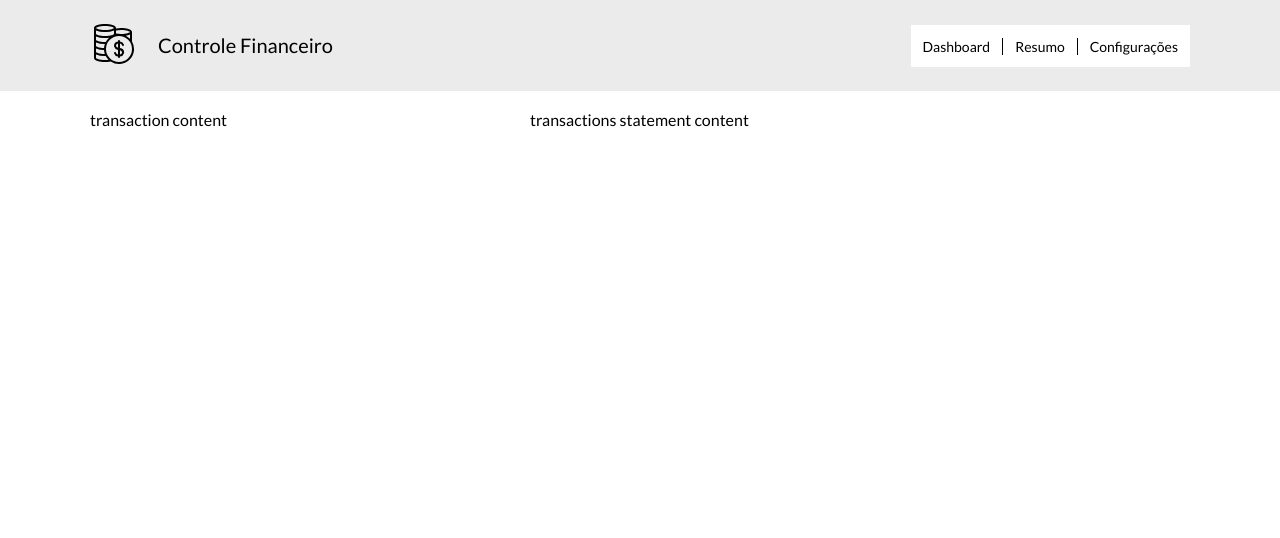
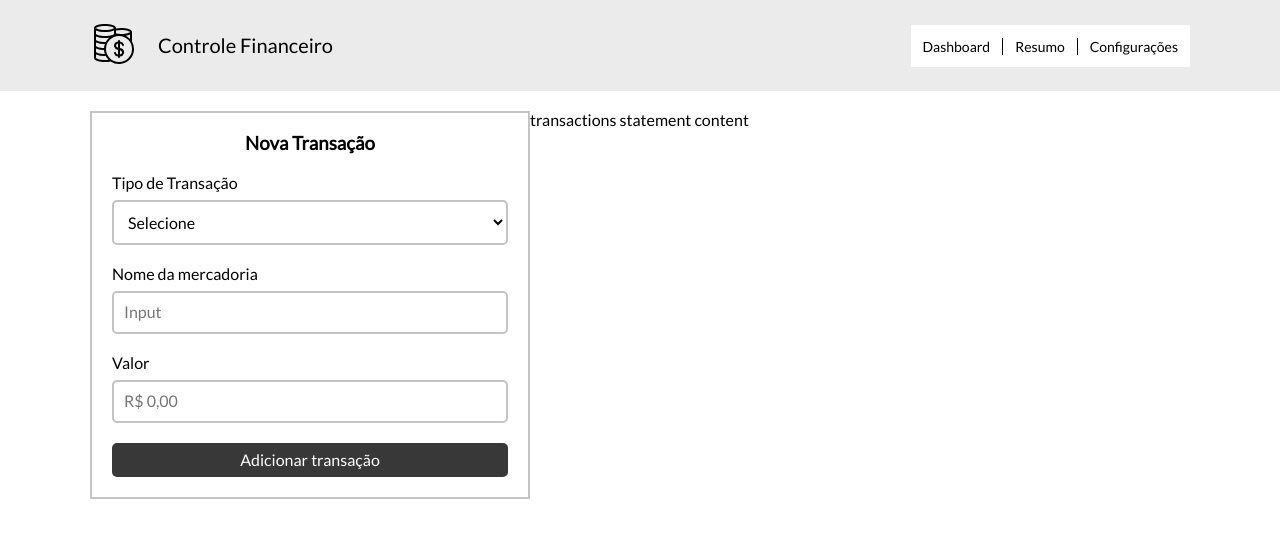
Before and after one commit to rribeiro93/vv-financial-control, an Angular app: page / in a window 1280 px wide. Shown: the top 538 px of the page. Built offline with nearby package versions, Linux system fonts and the light colour scheme.

Commit message:
Adding new transaction form

```diff
--- a/src/app/transaction/transaction.component.html
+++ b/src/app/transaction/transaction.component.html
@@ -1 +1,36 @@
-transaction content
+<form>
+
+  <h3>Nova Transação</h3>
+
+  <div class="form-gorup">
+    <div class="input-group">
+      <label for="transaction-type">Tipo de Transação</label>
+      <select id="transaction-type">
+        <option value="">Selecione</option>
+        <option value="Compra">Compra</option>
+        <option value="Venda">Venda</option>
+      </select>
+    </div>
+
+    <div class="input-group">
+      <label for="commodity-name">Nome da mercadoria</label>
+      <input
+        type="text"
+        id="commodity-name"
+        placeholder="Input"
+      >
+    </div>
+
+    <div class="input-group">
+      <label for="commodity-value">Valor</label>
+      <input
+        type="text"
+        id="commodity-value"
+        placeholder="R$ 0,00"
+      >
+    </div>
+  </div>
+
+  <p><button type="button">Adicionar transação</button></p>
+
+</form>
--- a/src/app/transaction/transaction.component.scss
+++ b/src/app/transaction/transaction.component.scss
@@ -0,0 +1,79 @@
+@import '../../shared/css/default';
+@import '../../shared/css/displays';
+
+form {
+  display: block;
+
+  border: 2px solid #c5c4c4;
+  padding: $default-element-spacing;
+
+  @include mobile {
+    border-bottom: 2px solid #c5c4c4;
+    padding-bottom: $default-element-spacing + 10px;
+
+    h3 {
+      display: none;
+    }
+  }
+
+  h3 {
+    text-align: center;
+    margin-top: 0;
+  }
+}
+
+.input-group {
+  display: block;
+  margin-bottom: $default-element-spacing;
+
+  @include tablet {
+    display: inline-block;
+    vertical-align: middle;
+    width: 44%;
+
+    &:first-child,
+    &:last-child {
+      width: 25%;
+    }
+
+    &:not(:last-child) {
+      margin-right: $default-element-spacing;
+    }
+
+  }
+
+  label {
+    display: inline-block;
+    margin-bottom: 8px;
+  }
+
+  input, select {
+    display: block;
+    border-radius: 5px;
+    border: 2px solid #c5c4c4;
+    background-color: #ffffff;
+    padding: 10px;
+    box-sizing: border-box;
+    width: 100%;
+  }
+}
+
+p {
+  text-align: right;
+  margin: 0;
+}
+
+button {
+  width: 100%;
+  padding: 8px;
+  border-radius: 5px;
+  box-shadow: none;
+  border: none;
+  background-color: #383838;
+  color: #ffffff;
+
+  @include tablet {
+    width: 200px;
+    text-align: center;
+  }
+}
--- a/src/shared/component/header/header.component.scss
+++ b/src/shared/component/header/header.component.scss
@@ -45,6 +45,7 @@ header {
   @include tablet-landscape {
     display: block;
   }
+
   @include desktop {
     display: block;
   }
```
